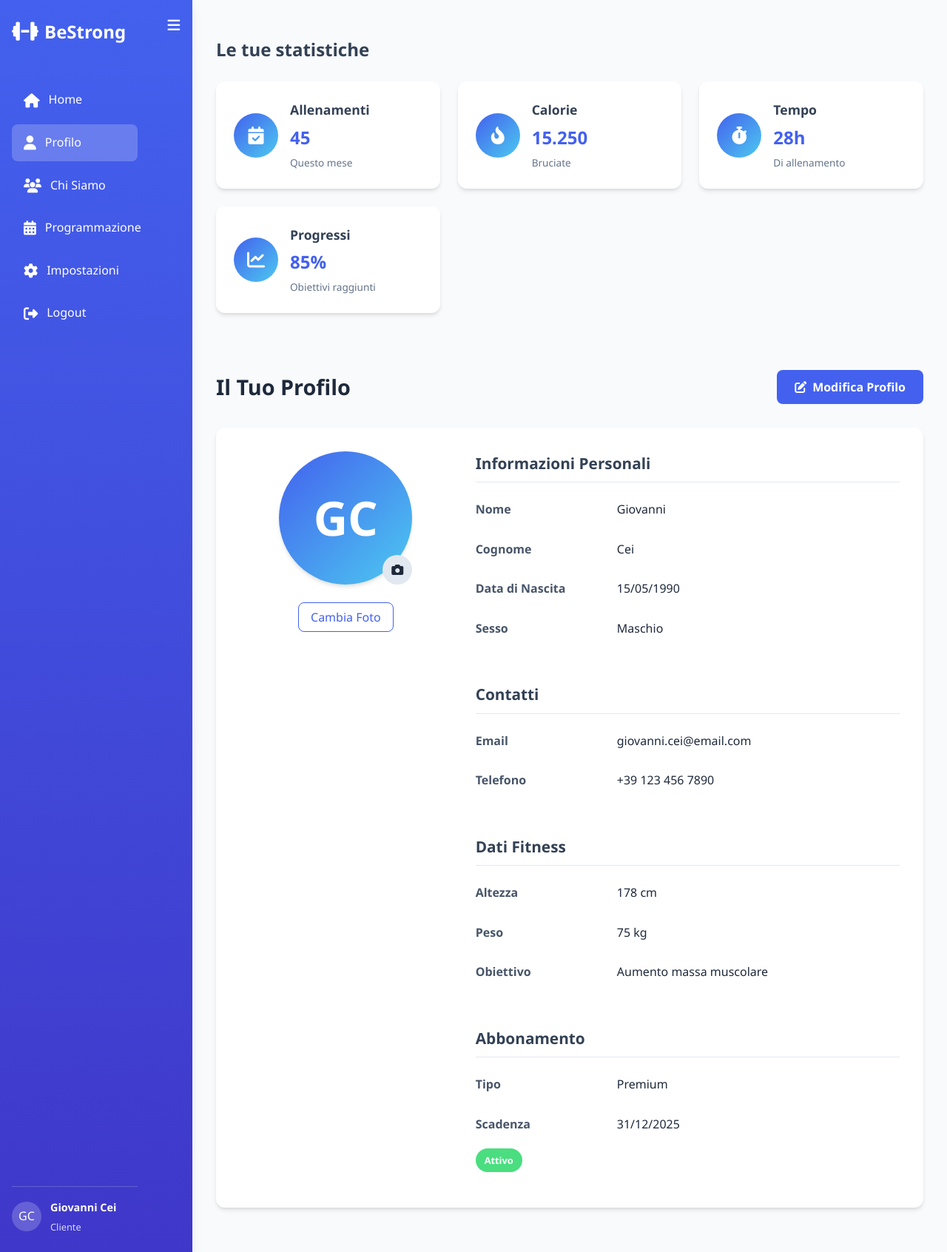
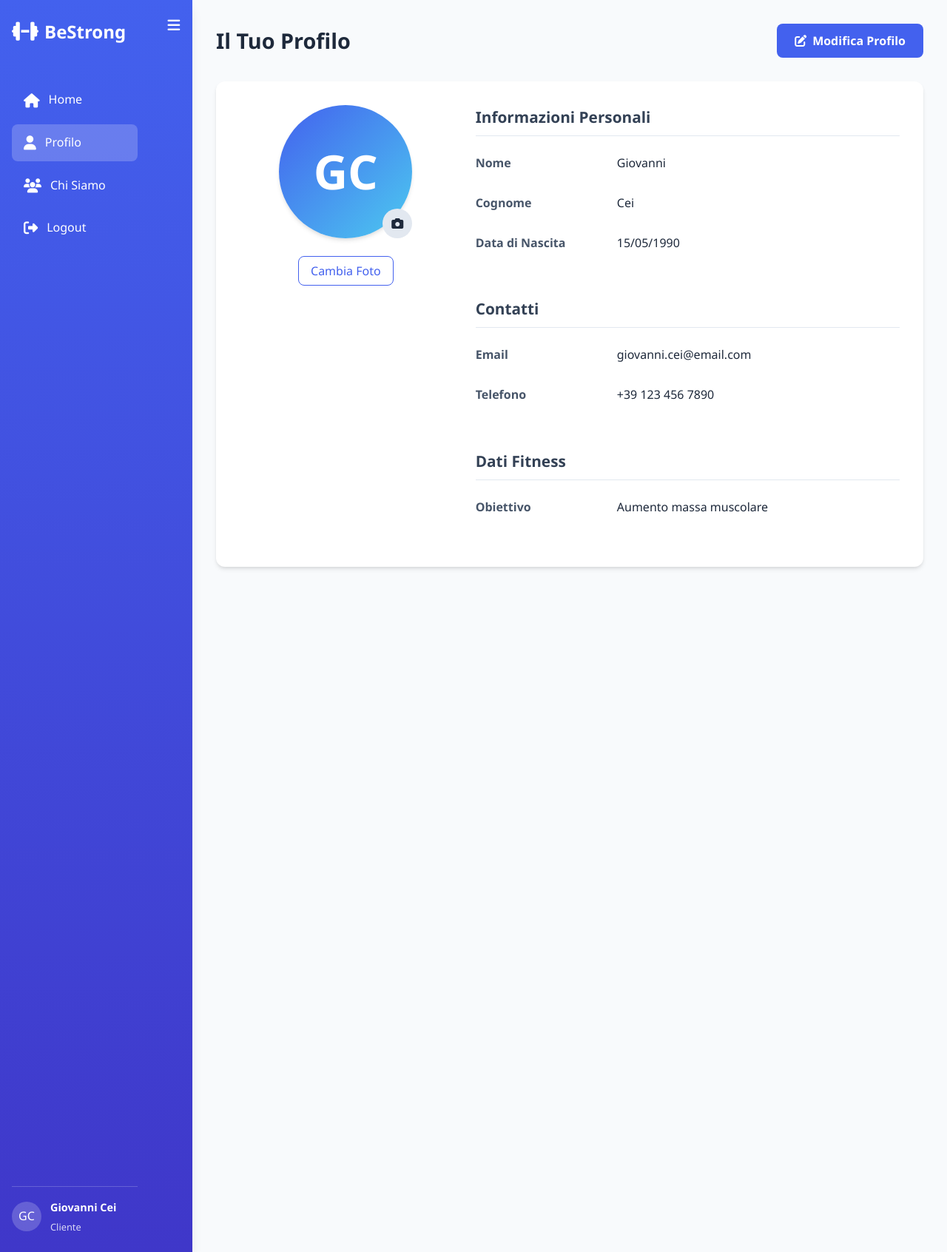
Before and after one commit to Nicola670/Bestrong, a Python web app: template templates/profilo.html in a window 1280 px wide. Shown: the whole page at 74% size. Run offline with Jinja, Linux system fonts and the light colour scheme; the template is opened without the code that fills it, so the values that code supplies are empty.

Commit message:
Modifica dati della pagina

```diff
--- a/templates/profilo.html
+++ b/templates/profilo.html
@@ -5,8 +5,8 @@
     <meta name="viewport" content="width=device-width, initial-scale=1.0">
     <title>BeStrong - Profilo</title>
 
-    <link rel="stylesheet" href="profilo.css">
-    <link rel="stylesheet" href="{{ url_for('static', filename='css/profilo.css') }}">
+    <link rel="stylesheet" href="../static/css/profilo.css">
+    <!--<link rel="stylesheet" href="{{ url_for('static', filename='css/profilo.css') }}">-->
     <link rel="stylesheet" href="https://cdnjs.cloudflare.com/ajax/libs/font-awesome/6.4.0/css/all.min.css">
 </head>
 
@@ -25,8 +25,6 @@
                         <li><a href="#"><i class="fas fa-home"></i> <span>Home</span></a></li>
                         <li class="active"><a href="#"><i class="fas fa-user"></i> <span>Profilo</span></a></li>
                         <li><a href="#"><i class="fas fa-users"></i> <span>Chi Siamo</span></a></li>
-                        <li><a href="#"><i class="fas fa-calendar-alt"></i> <span>Programmazione</span></a></li>
-                        <li><a href="#"><i class="fas fa-cog"></i> <span>Impostazioni</span></a></li>
                         <li><a href="#"><i class="fas fa-sign-out-alt"></i> <span>Logout</span></a></li>
                     </ul>
                 </nav>
@@ -50,57 +48,6 @@
 
         <!-- Main Content -->
         <main class="main-content" id="mainContent">
-
-            <!-- Stats Cards -->
-            <div class="stats-container">
-                <h2>Le tue statistiche</h2>
-                <div class="stats-grid">
-                    <div class="stat-card">
-                        <div class="stat-icon">
-                            <i class="fas fa-calendar-check"></i>
-                        </div>
-                        <div class="stat-info">
-                            <h3>Allenamenti</h3>
-                            <p class="stat-value">45</p>
-                            <p class="stat-label">Questo mese</p>
-                        </div>
-                    </div>
-
-                    <div class="stat-card">
-                        <div class="stat-icon">
-                            <i class="fas fa-fire-alt"></i>
-                        </div>
-                        <div class="stat-info">
-                            <h3>Calorie</h3>
-                            <p class="stat-value">15.250</p>
-                            <p class="stat-label">Bruciate</p>
-                        </div>
-                    </div>
-
-                    <div class="stat-card">
-                        <div class="stat-icon">
-                            <i class="fas fa-stopwatch"></i>
-                        </div>
-                        <div class="stat-info">
-                            <h3>Tempo</h3>
-                            <p class="stat-value">28h</p>
-                            <p class="stat-label">Di allenamento</p>
-                        </div>
-                    </div>
-
-                    <div class="stat-card">
-                        <div class="stat-icon">
-                            <i class="fas fa-chart-line"></i>
-                        </div>
-                        <div class="stat-info">
-                            <h3>Progressi</h3>
-                            <p class="stat-value">85%</p>
-                            <p class="stat-label">Obiettivi raggiunti</p>
-                        </div>
-                    </div>
-                </div>
-            </div> <br><br><br>
-
             <header class="content-header">
                 <h1>Il Tuo Profilo</h1>
                 <button class="edit-btn" id="editProfileBtn">
@@ -140,10 +87,6 @@
                                 <div class="info-label">Data di Nascita</div>
                                 <div class="info-value">15/05/1990</div>
                             </div>
-                            <div class="info-row">
-                                <div class="info-label">Sesso</div>
-                                <div class="info-value">Maschio</div>
-                            </div>
                         </div>
 
                         <div class="info-group">
@@ -161,31 +104,8 @@
                         <div class="info-group">
                             <h2>Dati Fitness</h2>
                             <div class="info-row">
-                                <div class="info-label">Altezza</div>
-                                <div class="info-value">178 cm</div>
-                            </div>
-                            <div class="info-row">
-                                <div class="info-label">Peso</div>
-                                <div class="info-value">75 kg</div>
-                            </div>
-                            <div class="info-row">
                                 <div class="info-label">Obiettivo</div>
                                 <div class="info-value">Aumento massa muscolare</div>
-                            </div>
-                        </div>
-
-                        <div class="info-group">
-                            <h2>Abbonamento</h2>
-                            <div class="info-row">
-                                <div class="info-label">Tipo</div>
-                                <div class="info-value">Premium</div>
-                            </div>
-                            <div class="info-row">
-                                <div class="info-label">Scadenza</div>
-                                <div class="info-value">31/12/2025</div>
-                            </div>
-                            <div class="subscription-status">
-                                <span class="status-badge active">Attivo</span>
                             </div>
                         </div>
                     </div>
@@ -219,15 +139,6 @@
                     </div>
 
                     <div class="form-group">
-                        <label for="sesso">Sesso</label>
-                        <select id="sesso" name="sesso">
-                            <option value="maschio" selected>Maschio</option>
-                            <option value="femmina">Femmina</option>
-                            <option value="altro">Altro</option>
-                        </select>
-                    </div>
-
-                    <div class="form-group">
                         <label for="email">Email</label>
                         <input type="email" id="email" name="email" value="giovanni.cei@email.com">
                     </div>
@@ -235,16 +146,6 @@
                     <div class="form-group">
                         <label for="telefono">Telefono</label>
                         <input type="tel" id="telefono" name="telefono" value="+39 123 456 7890">
-                    </div>
-
-                    <div class="form-group">
-                        <label for="altezza">Altezza (cm)</label>
-                        <input type="number" id="altezza" name="altezza" value="178">
-                    </div>
-
-                    <div class="form-group">
-                        <label for="peso">Peso (kg)</label>
-                        <input type="number" id="peso" name="peso" value="75">
                     </div>
 
                     <div class="form-group">
@@ -267,7 +168,7 @@
         </div>
     </div>
 
-    <script src="profilo.js"></script>
+    <script src="../static/js/profilo.js"></script>
     <!-- <script src="{{ url_for('static', filename='js/profilo.js') }}"></script> -->
 </body>
 </html>
```
